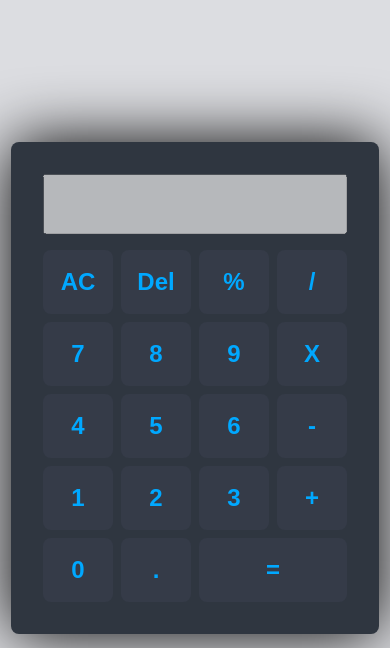
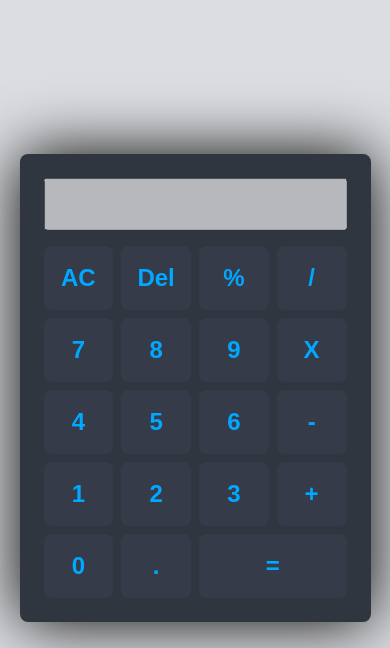
Before and after one commit to Matheus-Reichemback-Stang/calculadora, a website: page src/index.html in a window 390 px wide. Shown: the top 648 px of the page. Drawn offline with nearby package versions, Linux system fonts and the light colour scheme; files that its build step writes are made by us from their sources; grey boxes are pictures that could not be loaded.

Commit message:
feat: design para visão mobile

```diff
--- a/src/styles/main.scss
+++ b/src/styles/main.scss
@@ -45,6 +45,15 @@
             }
         }
     }
+
+    @media(max-width: variables.$mobile){
+        width: 100%;
+        padding: 24px;
+
+        &__display{
+            padding: 8px 6px;
+        }
+    }
 }
 
 .social-links {
--- a/src/styles/reset.scss
+++ b/src/styles/reset.scss
@@ -18,4 +18,9 @@ body{
     justify-content: center;
     align-items: center;
     flex-direction: column;
+
+    @media(max-width: variables.$mobile){
+        width: 90vw;
+        margin: 0 auto;
+    }
 }
--- a/src/styles/variables.scss
+++ b/src/styles/variables.scss
@@ -3,3 +3,5 @@ $calculatorColor: #2f3640;
 $buttonColor: #353b48;
 $buttonValueColor: #00a8ff;
 $shadowColor: black;
+
+$mobile: 767px;
```
